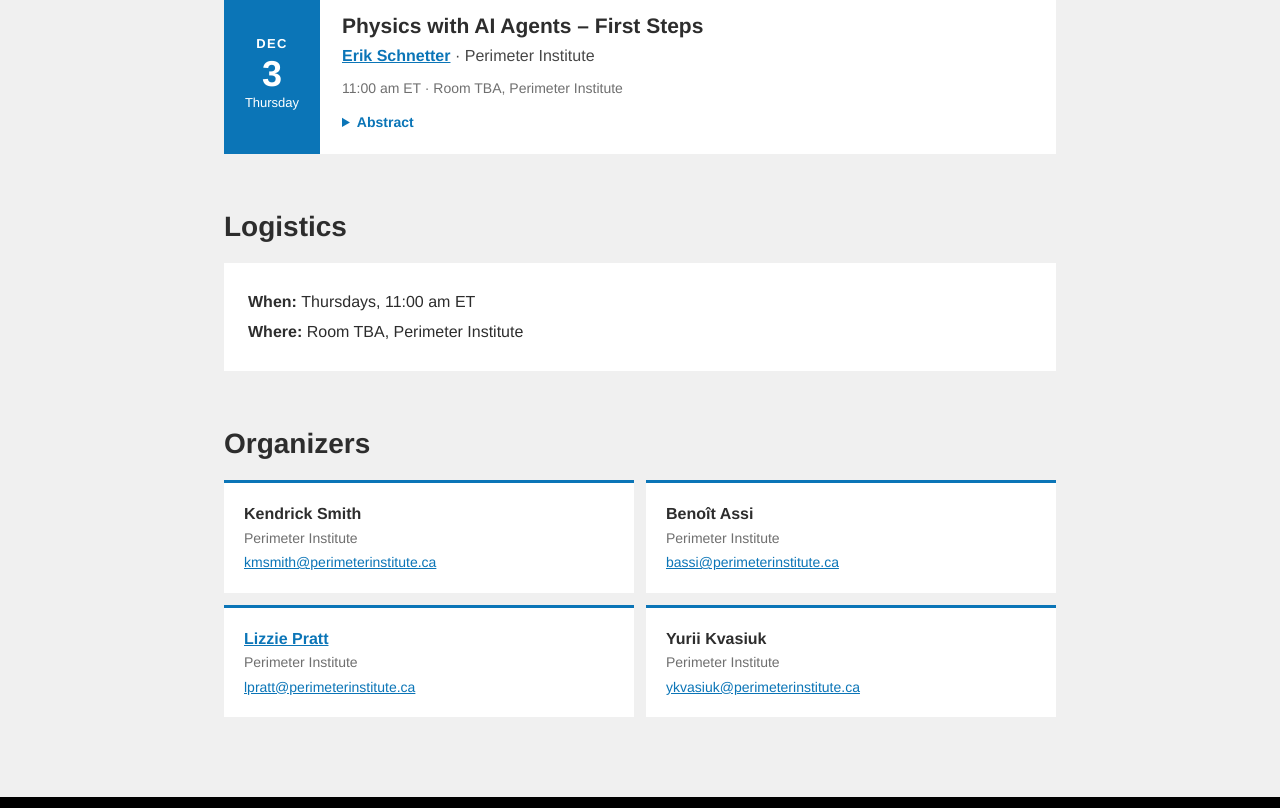
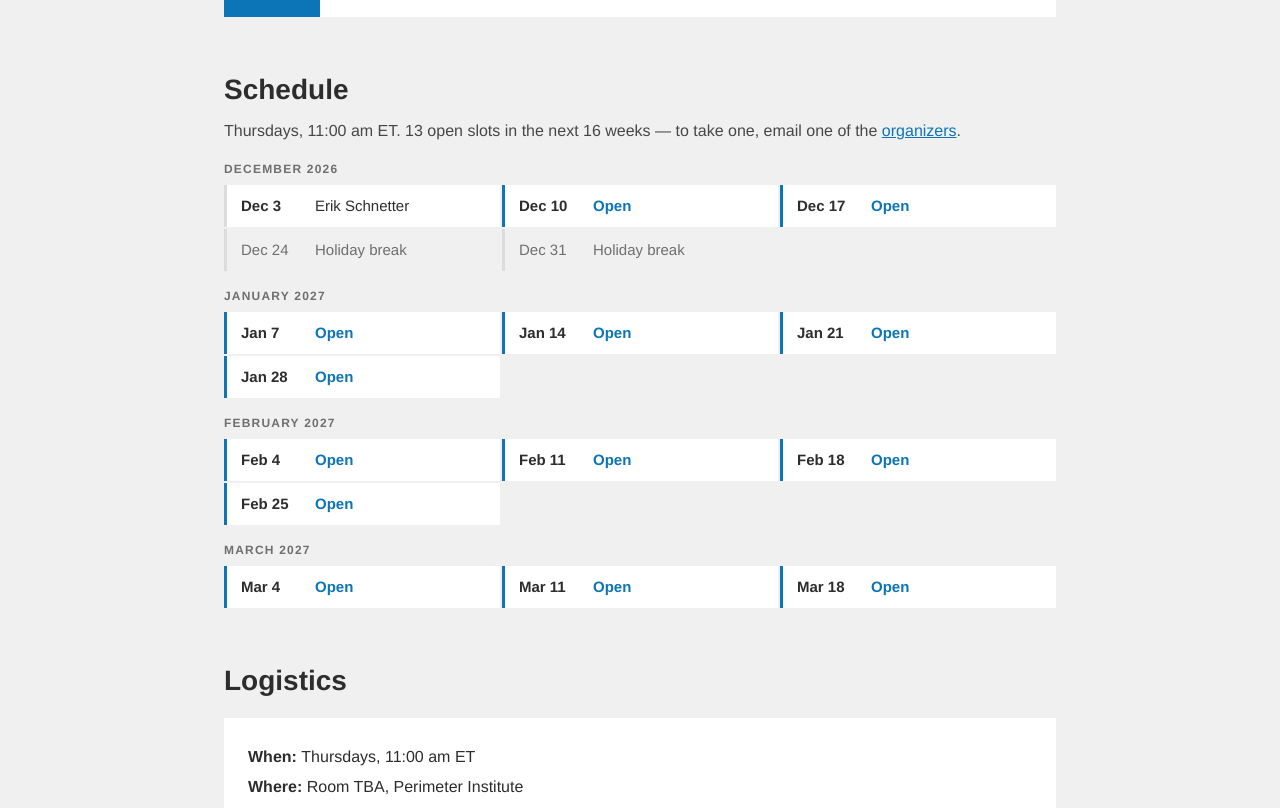
Before and after one commit to pi-physics-x-ai/pi-physics-x-ai.github.io, a plain HTML site: page index.html in a window 1280 px wide. Shown: the part 691-1499 px from the top of the page. Drawn offline with Linux system fonts and the light colour scheme.

Commit message:
Remove Nov 26 slot, add weekly schedule calendar
Co-Authored-By: Claude Fable 5.2 <noreply@anthropic.com>

```diff
--- a/data.js
+++ b/data.js
@@ -14,6 +14,19 @@ const SERIES = {
   where: "Room TBA, Perimeter Institute",
   mailingList: "",   // URL to subscribe, or ""
   contactEmail: "",  // or ""
+};
+
+// The "Schedule" calendar: one row per weekly slot, marked taken (a talk in
+// EVENTS has that date) or open.
+const SCHEDULE = {
+  weekday: 4,                 // 0 = Sunday … 4 = Thursday
+  firstDate: "2026-12-03",    // first slot of the series
+  weeksShown: 16,             // how many weeks ahead to list
+  // Dates with no seminar (holidays etc.): "YYYY-MM-DD": "reason"
+  noSeminar: {
+    "2026-12-24": "Holiday break",
+    "2026-12-31": "Holiday break",
+  },
 };
 
 // The four organizers. `email`, `url` and `affiliation` are optional.
@@ -38,13 +51,6 @@ const ORGANIZERS = [
 //
 const EVENTS = [
   {
-    date: "2026-11-26",
-    time: "11:00 am ET",
-    speaker: "",
-    affiliation: "",
-    title: "TBA",
-  },
-  {
     date: "2026-12-03",
     time: "11:00 am ET",
     speaker: "Erik Schnetter",
--- a/index.html
+++ b/index.html
@@ -89,6 +89,25 @@
   .organizers .email { font-size: 14px; overflow-wrap: anywhere; }
   .empty { background: var(--card); padding: 22px 24px; color: var(--muted); }
 
+  /* Weekly slot calendar */
+  .lead { margin: -8px 0 16px; color: var(--muted); }
+  .slots { display: grid; grid-template-columns: repeat(auto-fill, minmax(250px, 1fr)); gap: 2px; }
+  .slot {
+    display: grid; grid-template-columns: 64px 1fr; align-items: baseline; gap: 10px;
+    background: var(--card); padding: 9px 14px; font-size: 15px; border-left: 3px solid var(--line);
+  }
+  .slot .d { font-weight: 600; font-variant-numeric: tabular-nums; white-space: nowrap; }
+  .slot .who { min-width: 0; overflow: hidden; text-overflow: ellipsis; white-space: nowrap; }
+  .slot.open { border-left-color: var(--blue); }
+  .slot.open .who { color: var(--blue); font-weight: 600; }
+  .slot.off { background: none; }
+  .slot.off .d, .slot.off .who { color: var(--soft); font-weight: 400; }
+  .month {
+    grid-column: 1 / -1; font-size: 12px; font-weight: 600; letter-spacing: .1em;
+    text-transform: uppercase; color: var(--soft); margin: 14px 0 4px;
+  }
+  .month:first-child { margin-top: 0; }
+
   footer { background: var(--black); color: #fff; margin-top: 80px; padding: 36px 0; font-size: 14px; line-height: 1.7; }
   footer a { color: #fff; }
 
@@ -120,12 +139,18 @@
     <ul id="upcoming"></ul>
   </section>
 
+  <section id="schedule">
+    <h2>Schedule</h2>
+    <p class="lead" id="schedule-lead"></p>
+    <ul class="slots" id="slots"></ul>
+  </section>
+
   <section id="logistics-section">
     <h2>Logistics</h2>
     <div class="panel" id="logistics"></div>
   </section>
 
-  <section>
+  <section id="organizers-section">
     <h2>Organizers</h2>
     <ul class="organizers" id="organizers"></ul>
   </section>
@@ -219,6 +244,36 @@
   if (past.length) past.forEach((e) => $("past").append(renderEvent(e, { past: true })));
   else $("past-section").hidden = true;
 
+  // Weekly slot calendar
+  if (typeof SCHEDULE !== "undefined" && SCHEDULE.weeksShown > 0) {
+    const iso = (d) => d.getFullYear() + "-" + String(d.getMonth() + 1).padStart(2, "0") + "-" + String(d.getDate()).padStart(2, "0");
+    const byDate = {};
+    EVENTS.forEach((e) => { byDate[e.date] = e; });
+    const d = new Date(Math.max(today, parseDate(SCHEDULE.firstDate)));
+    while (d.getDay() !== SCHEDULE.weekday) d.setDate(d.getDate() + 1);
+    let month = "", open = 0;
+    for (let i = 0; i < SCHEDULE.weeksShown; i++, d.setDate(d.getDate() + 7)) {
+      const m = fmt(d, { month: "long", year: "numeric" });
+      if (m !== month) { month = m; $("slots").append(el("li", "month", m)); }
+      const key = iso(d), ev = byDate[key], off = (SCHEDULE.noSeminar || {})[key];
+      const li = el("li", "slot" + (off ? " off" : ev ? "" : " open"));
+      const who = off ? off : ev ? (ev.speaker || "Reserved") : "Open";
+      if (!off && !ev) open++;
+      const w = el("span", "who", who);
+      if (ev && !off) w.title = ev.speaker + (ev.title && ev.title !== "TBA" ? " — " + ev.title : "");
+      li.append(el("span", "d", fmt(d, { month: "short", day: "numeric" })), w);
+      $("slots").append(li);
+    }
+    const lead = $("schedule-lead");
+    lead.append(fmt(new Date(2026, 0, 4 + SCHEDULE.weekday), { weekday: "long" }) + "s" +
+                (SERIES.when.match(/\d.*$/) ? ", " + SERIES.when.match(/\d.*$/)[0] : "") +
+                ". " + open + " open slot" + (open === 1 ? "" : "s") + " in the next " + SCHEDULE.weeksShown +
+                " weeks — to take one, email one of the ");
+    lead.append(link("#organizers-section", "organizers"), ".");
+  } else {
+    $("schedule").hidden = true;
+  }
+
   // Logistics
   const lg = $("logistics");
   const line = (label, value) => { const p = el("p"); p.append(el("strong", null, label + " "), value); lg.append(p); };
```
